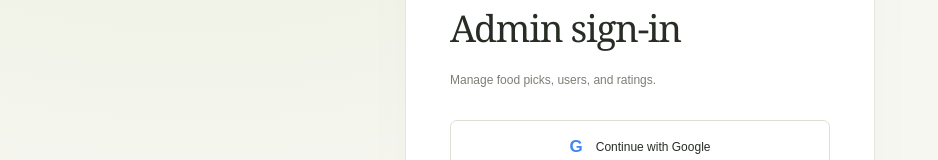
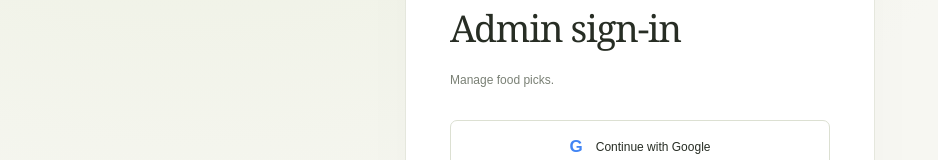
Before and after one commit to AngelaGu706/humor-admin, a Next.js app: page /login in a window 1280 px wide. Shown: the part 349-509 px from the top of the page, without its empty margins (0-938 px from the left). Built offline with nearby package versions, Linux system fonts and the light colour scheme; no server answers.

Commit message:
Shorten sign-in description: app/login/page.tsx

```diff
--- a/app/login/page.tsx
+++ b/app/login/page.tsx
@@ -6,7 +6,7 @@ export default async function Login({ searchParams }: { searchParams: Promise<{
   const configured = Boolean(process.env.NEXT_PUBLIC_SUPABASE_URL && process.env.NEXT_PUBLIC_SUPABASE_PUBLISHABLE_KEY);
   return <main className="auth-page"><div className="auth-brand"><UtensilsCrossed size={24} /> NYC FOOD SPOTS <span>ADMIN</span></div>
     <section className="auth-card"><div className="icon-tile"><ShieldCheck size={26}/></div>
-      <h1>Admin sign-in</h1><p className="muted">Manage food picks, users, and ratings.</p>
+      <h1>Admin sign-in</h1><p className="muted">Manage food picks.</p>
       {configured ? <LoginButton failed={Boolean(error)}/> : <p className="notice">Connect the Supabase environment variables to enable sign-in.</p>}
       <p className="auth-note">Administrator access required.</p>
       <Link href="/course-login" className="text-link">Open course workspace →</Link>
```
